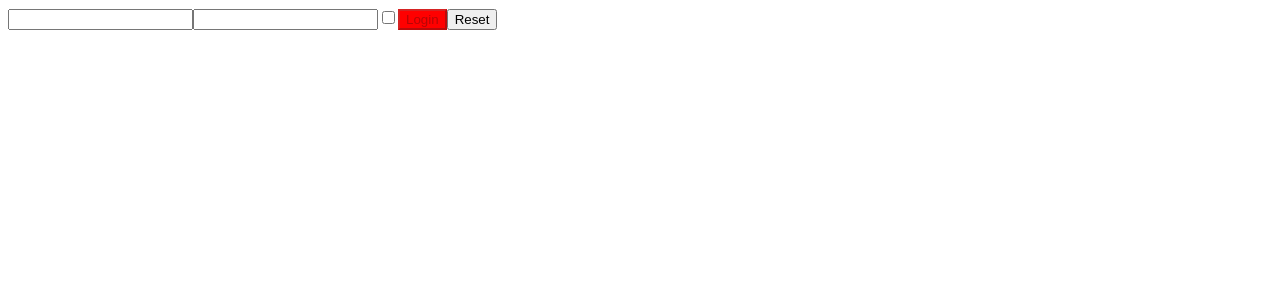
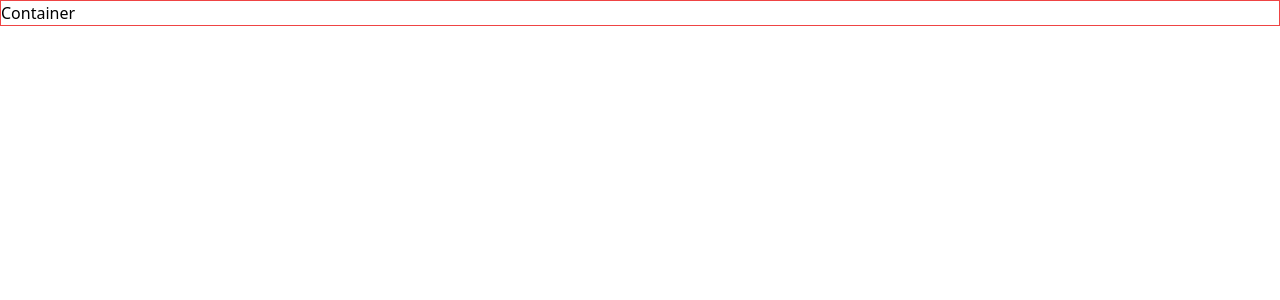
Before and after one commit to SamaJabri/Develhope-Web-React, a React (Create React App) app: page / in a window 1280 px wide. Shown: the top 300 px of the page. Built offline with nearby package versions, Linux system fonts and the light colour scheme.

Commit message:
Solved thirty-eighth exercise

```diff
--- a/package.json
+++ b/package.json
@@ -34,5 +34,10 @@
       "last 1 firefox version",
       "last 1 safari version"
     ]
+  },
+  "devDependencies": {
+    "autoprefixer": "^10.4.13",
+    "postcss": "^8.4.19",
+    "tailwindcss": "^3.2.4"
   }
 }
--- /dev/null
+++ b/postcss.config.js
@@ -0,0 +1,6 @@
+module.exports = {
+  plugins: {
+    tailwindcss: {},
+    autoprefixer: {},
+  },
+}
--- a/src/App.jsx
+++ b/src/App.jsx
@@ -1,9 +1,8 @@
 import React, { Component } from "react";
-import Login from "./components/login/Login";
+import Container from "./components/Container";
 
 export default class App extends Component {
-
   render() {
-    return <Login />;
+    return <Container />;
   }
 }
--- /dev/null
+++ b/src/components/Container.jsx
@@ -0,0 +1,7 @@
+import React, { Component } from "react";
+
+export default class Container extends Component {
+  render() {
+    return <div className="bg-white border border-red-500">Container</div>;
+  }
+}
--- a/src/index.css
+++ b/src/index.css
@@ -1,3 +1,7 @@
+@tailwind base;
+@tailwind components;
+@tailwind utilities;
+
 .welcome {
     background-color: aliceblue;
     border: 1px solid blue;
--- /dev/null
+++ b/tailwind.config.js
@@ -0,0 +1,8 @@
+/** @type {import('tailwindcss').Config} */
+module.exports = {
+  content: ["./src/**/*.{js,jsx,ts,tsx}"],
+  theme: {
+    extend: {},
+  },
+  plugins: [],
+};
```
Also changed, not shown: 1 other file (tests, documents, lock files or other folders).
